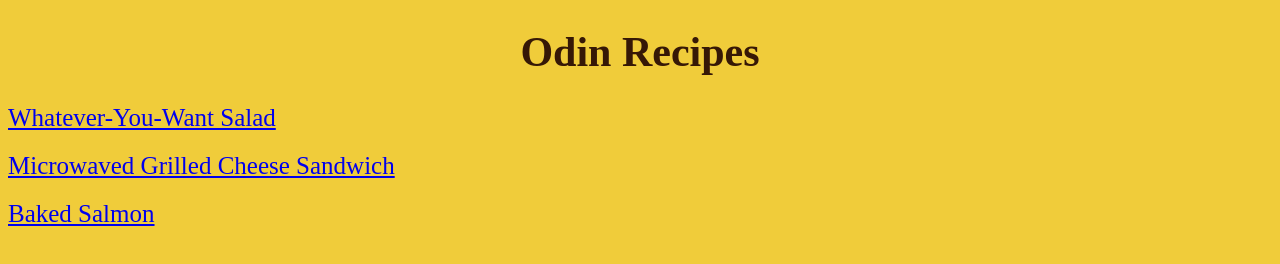
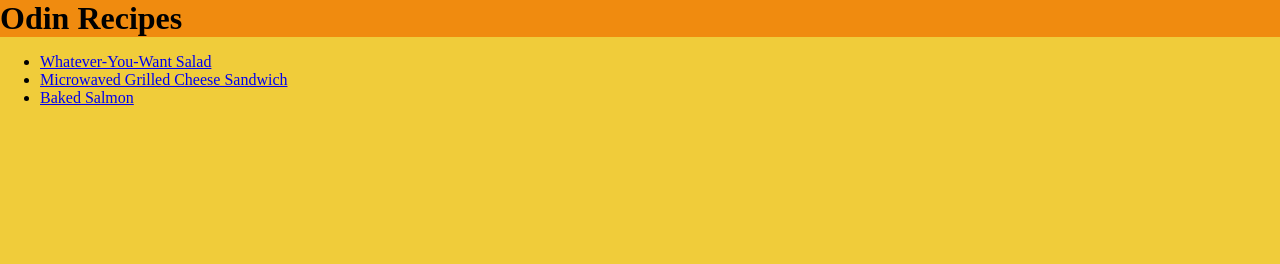
Before and after one commit to Heidi-coder/odin-recipes, a plain HTML site: page index.html in a window 1280 px wide. Drawn offline with Linux system fonts and the light colour scheme.

Commit message:
Add divs to html, erase css to start from scratch

```diff
--- a/index.html
+++ b/index.html
@@ -6,9 +6,13 @@
         <link rel="stylesheet" href="style.css">
     </head>
     <body>
-        <h1 class="title text">Odin Recipes</h1>
-        <p><a href="./recipes/whatever-you-want-salad.html" target="_blank" rel="noopener noreferrer">Whatever-You-Want Salad</a></p>
-        <p></p><a href="./recipes/grilled-cheese-sandwich.html" target="_blank" rel="noopener noreferrer">Microwaved Grilled Cheese Sandwich</a></p>
-        <p></p><a href="./recipes/baked-salmon.html" target="_blank" rel="noopener noreferrer">Baked Salmon</a></p>
+        <div class="header">
+            <h1 class="title text">Odin Recipes</h1>
+        </div>
+        <ul>
+            <li><a href="./recipes/whatever-you-want-salad.html" target="_blank" rel="noopener noreferrer">Whatever-You-Want Salad</a></li>
+            <li><a href="./recipes/grilled-cheese-sandwich.html" target="_blank" rel="noopener noreferrer">Microwaved Grilled Cheese Sandwich</a></li>
+            <li><a href="./recipes/baked-salmon.html" target="_blank" rel="noopener noreferrer">Baked Salmon</a></li>
+        </ul>
     </body>
 </html>
--- a/style.css
+++ b/style.css
@@ -1,32 +1,16 @@
-.title {
-    font-weight: bold;
-    text-align: center;
-    font-size: 42px;
+.header {
+    background-color: #F08B0F;
 }
 
-* {
+body {
     background-color: #F0CC3A;
+    margin: 0;
 }
 
-.text,
-li {
-    color: #361806;
+h1 {
+    margin: 0;
 }
 
-img{
-    height: 400px;
-    width: auto;
+.footer {
+    background-color: #F08B0F;
 }
-
-h3 {
-    font-size: 36px;
-}
-
-p,
-li {
-    font-size: 20px;
-}
-
-a {
-    font-size: 25px;
-}
```
Also changed, not shown: recipes/baked-salmon.html (+3 -1 lines), recipes/grilled-cheese-sandwich.html (+3 -1 lines), recipes/whatever-you-want-salad.html (+3 -1 lines), 1 other file.
